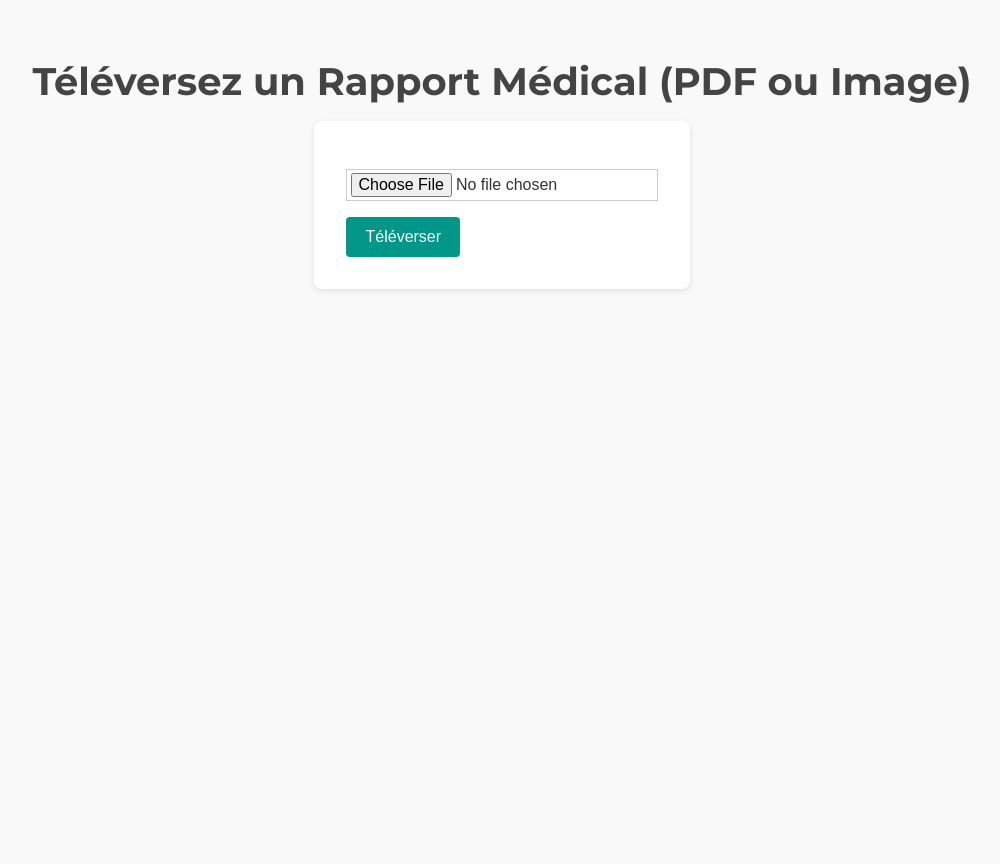
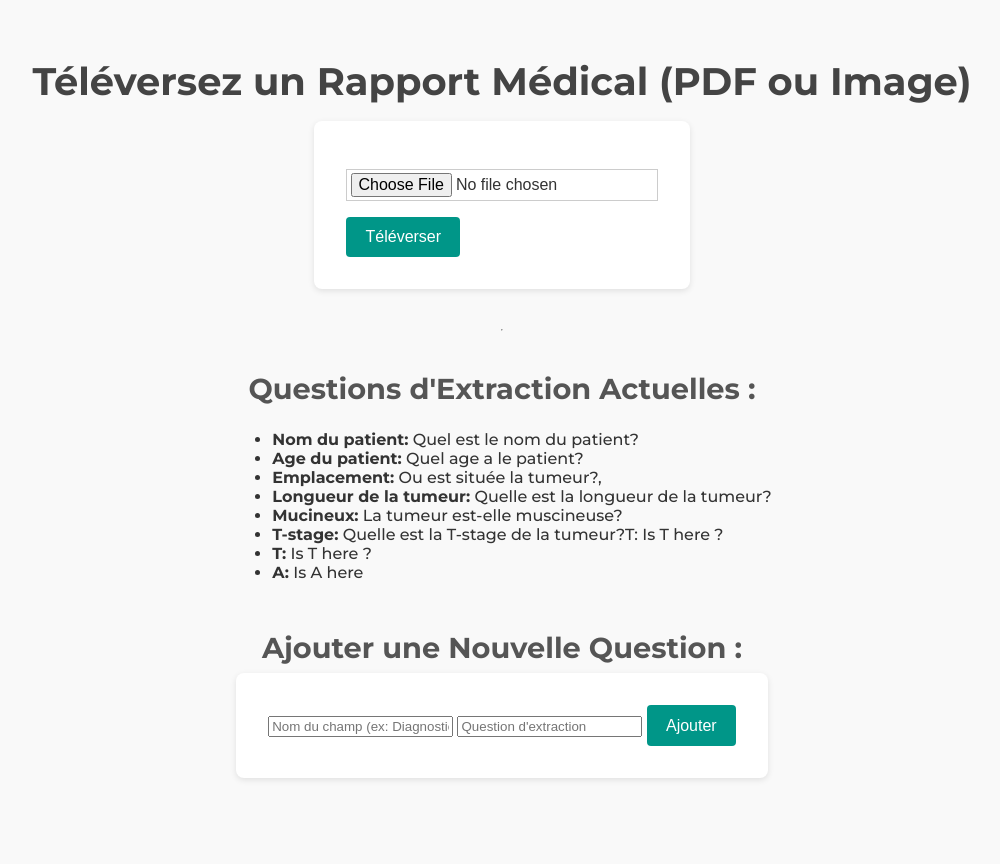
Before and after one commit to mathias-grau/MedReport, a Flask app: page / in a window 1280 px wide. Shown: the whole page, without its empty margins (138-1138 px from the left). Run offline with Flask 3, Linux system fonts and the light colour scheme.

Commit message:
Added dynamic questions

```diff
--- a/data_parsing/parse_text.py
+++ b/data_parsing/parse_text.py
@@ -1,48 +1,45 @@
 from transformers import pipeline, AutoTokenizer, AutoModelForQuestionAnswering
 import re
+import os
 
 # Load a BERT model and tokenizer
 # If we want a English model
-model_name = "deepset/bert-base-cased-squad2"
 # If we want a French model
 # model_name = "etalab-ia/camembert-base-squadFR-fquad-piaf"
 # We use this tokenizer for the French model (for the English model, use "deepset/bert-base-cased-squad2")
-tokenizer_name = "camembert-base"
+
+# Load a BERT model and tokenizer
+model_name = "deepset/bert-base-cased-squad2"  # English model
+tokenizer_name = "camembert-base"  # French tokenizer (for French models)
 tokenizer = AutoTokenizer.from_pretrained(tokenizer_name)
 model = AutoModelForQuestionAnswering.from_pretrained(model_name)
 qa_pipeline = pipeline("question-answering", model=model, tokenizer=tokenizer)
 
-# Get the list of questions for structured fields
-with open('data_parsing/questions.txt', 'r') as file:
-    questions = file.readlines()
-    questions = [line.strip() for line in questions]
+QUESTIONS_FILE = os.path.join(os.path.dirname(__file__), 'questions.txt')
+
+def load_questions():
+    """Dynamically load questions from questions.txt."""
     questions_dict = {}
-    for question in questions:
-        key, value = question.split(':')
-        # remove the leading and trailing whitespaces
-        key = key.strip()
-        value = value.strip()
-        questions_dict[key] = value
+    if os.path.exists(QUESTIONS_FILE):
+        with open(QUESTIONS_FILE, 'r', encoding='utf-8') as file:
+            for line in file:
+                line = line.strip()
+                if ":" in line:  # Ensure valid format
+                    key, value = line.split(":", 1)
+                    questions_dict[key.strip()] = value.strip()
+    return questions_dict
 
-# Function to clean the answers
 def clean_answer(answer):
-    # Remove extra spaces and leading/trailing punctuation
+    """Cleans extracted answers (removes extra spaces, prepositions, etc.)."""
     answer = answer.strip().strip(",.")
+    answer = re.sub(r"\bdans (le|la|les|l')\b", "", answer, flags=re.IGNORECASE)
+    return answer.strip()
 
-    # Remove prepositions or articles (e.g., "dans le foie" -> "foie")
-    answer = re.sub(r"\bdans (le|la|les|l')\b", "", answer, flags=re.IGNORECASE)
+def extract_structured_data(context):
+    """Extract structured data based on dynamically loaded questions."""
+    questions = load_questions()
+    extracted_data = {}
 
-    # # Handle unwanted patterns (e.g., " John Doe," -> "John Doe")
-    # answer = re.sub(r"\b,?\s*", "", answer).strip()
-
-    answer = answer.strip()
-
-    # Add more specific cleaning rules as needed
-    return answer
-
-# Function to extract structured data
-def extract_structured_data(context, questions):
-    extracted_data = {}
     for field, question in questions.items():
         try:
             result = qa_pipeline(question=question, context=context)
@@ -50,10 +47,11 @@ def extract_structured_data(context, questions):
                 extracted_data[field] = clean_answer(result["answer"])
             else:
                 extracted_data[field] = "N/A"
-        except Exception as e:
+        except Exception:
             extracted_data[field] = "N/A"  # Handle missing information
+
     return extracted_data
 
 def parse_raw_text(raw_text: str) -> dict:
-    # Extract structured data
-    return extract_structured_data(raw_text, questions_dict)
+    """Parse raw text and extract structured information dynamically."""
+    return extract_structured_data(raw_text)
--- a/data_parsing/questions.txt
+++ b/data_parsing/questions.txt
@@ -3,4 +3,7 @@ Age du patient: Quel age a le patient?
 Emplacement: Ou est située la tumeur?,
 Longueur de la tumeur: Quelle est la longueur de la tumeur?
 Mucineux: La tumeur est-elle muscineuse?
-T-stage: Quelle est la T-stage de la tumeur?
+T-stage: Quelle est la T-stage de la tumeur?T: Is T here ?
+
+T: Is T here ?
+A: Is A here
--- a/web_app/app.py
+++ b/web_app/app.py
@@ -1,58 +1,58 @@
 import os
 from flask import Flask, request, render_template, redirect, url_for
-from werkzeug.utils import secure_filename
 
 # Import your modules
 from data_preprocessing.extract_text import extract_text_from_pdf
-from data_parsing.parse_text import parse_raw_text
-# If you have a summarization function:
+from data_parsing.parse_text import parse_raw_text, load_questions  # Updated function
 from data_summarization.summarize import summarize_data
 
 UPLOAD_FOLDER = os.path.join(os.path.dirname(__file__), 'uploads')
+BASE_DIR = os.path.dirname(os.path.abspath(__file__))  # web_app/
+ROOT_DIR = os.path.dirname(BASE_DIR)  # MedReport/
+QUESTIONS_FILE = os.path.join(ROOT_DIR, 'data_parsing', 'questions.txt')
+# QUESTIONS_FILE = os.path.join(os.path.dirname(__file__), 'data_parsing', 'questions.txt')
 ALLOWED_EXTENSIONS = {'pdf', 'png', 'jpg', 'jpeg'}
 
 app = Flask(__name__)
 app.config['UPLOAD_FOLDER'] = UPLOAD_FOLDER
 
 def allowed_file(filename):
-    return '.' in filename and \
-           filename.rsplit('.', 1)[1].lower() in ALLOWED_EXTENSIONS
+    return '.' in filename and filename.rsplit('.', 1)[1].lower() in ALLOWED_EXTENSIONS
 
 @app.route('/', methods=['GET', 'POST'])
 def upload_file():
     if request.method == 'POST':
-        # check if the post request has the file part
-        if 'file' not in request.files:
-            return "No file part."
-        file = request.files['file']
-        if file.filename == '':
-            return "No selected file."
-        if file and allowed_file(file.filename):
-            filename = secure_filename(file.filename)
-            file_path = os.path.join(app.config['UPLOAD_FOLDER'], filename)
-            file.save(file_path)
+        if 'file' in request.files:
+            file = request.files['file']
+            if file and allowed_file(file.filename):
+                filename = os.path.join(app.config['UPLOAD_FOLDER'], file.filename)
+                file.save(filename)
 
-            # 1) Preprocess/Extract text
-            raw_text = extract_text_from_pdf(file_path)
-            print("raw_text")
-            print(raw_text)
+                # Extract raw text
+                raw_text = extract_text_from_pdf(filename)
 
-            # 2) Parse the text
-            parsed_info = parse_raw_text(raw_text)
-            print("parsed_info")
-            print(parsed_info)
+                # Parse the extracted text
+                parsed_info = parse_raw_text(raw_text)
 
-            # 3) Summarize the text (optional if you have the module)
-            summary = summarize_data(raw_text)
-            print("summary")
-            print(summary)
+                # Summarize text (if implemented)
+                summary = summarize_data(raw_text)
 
-            # For demonstration, let's say we just store parsed_info
-            return render_template('results.html',
-                                   raw_text=raw_text,
-                                   parsed=parsed_info,
-                                   summary=summary)
-    return render_template('index.html')
+                return render_template('results.html', raw_text=raw_text, parsed=parsed_info, summary=summary)
+
+        # Handle adding new questions dynamically
+        elif 'new_question' in request.form and 'field_name' in request.form:
+            field_name = request.form['field_name'].strip()
+            new_question = request.form['new_question'].strip()
+
+            if field_name and new_question:
+                with open(QUESTIONS_FILE, 'a', encoding='utf-8') as f:
+                    f.write(f"\n{field_name}: {new_question}")
+
+            return redirect(url_for('upload_file'))
+
+    # Load current questions dynamically
+    questions = load_questions()
+    return render_template('index.html', questions=questions)
 
 if __name__ == '__main__':
     app.run(debug=True)
--- a/web_app/templates/index.html
+++ b/web_app/templates/index.html
@@ -1,14 +1,37 @@
 <!DOCTYPE html>
-<html>
+<html lang="fr">
 <head>
+    <meta charset="UTF-8">
+    <meta name="viewport" content="width=device-width, initial-scale=1.0">
     <title>Uploader de Rapport Médical</title>
     <link rel="stylesheet" href="{{ url_for('static', filename='style.css') }}">
 </head>
 <body>
     <h1>Téléversez un Rapport Médical (PDF ou Image)</h1>
+
+    <!-- File Upload Form -->
     <form method="POST" action="/" enctype="multipart/form-data">
-        <input type="file" name="file" accept=".pdf, .png, .jpg, .jpeg" />
+        <input type="file" name="file" accept=".pdf, .png, .jpg, .jpeg" required />
         <button type="submit">Téléverser</button>
     </form>
+
+    <hr>
+
+    <!-- Display Existing Questions -->
+    <h2>Questions d'Extraction Actuelles :</h2>
+    <ul>
+        {% for field, question in questions.items() %}
+            <li><strong>{{ field }}:</strong> {{ question }}</li>
+        {% endfor %}
+    </ul>
+
+    <!-- Form to Add a New Question -->
+    <h2>Ajouter une Nouvelle Question :</h2>
+    <form method="POST">
+        <input type="text" name="field_name" placeholder="Nom du champ (ex: Diagnostic)" required />
+        <input type="text" name="new_question" placeholder="Question d'extraction" required />
+        <button type="submit">Ajouter</button>
+    </form>
+
 </body>
 </html>
```
Also changed, not shown: web_app/uploads/1a.png (added), 1 other file.
